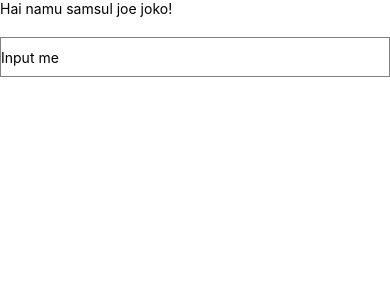
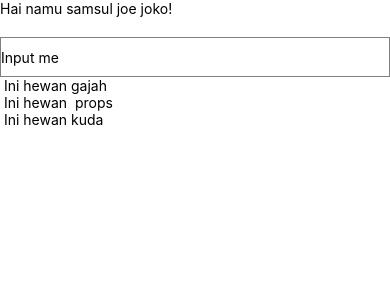
Before and after one commit to masudinn/Latihan-React-Native-1, a React Native app: screen / in a window 390 px wide. Shown: the top 300 px of the page. Built offline with nearby package versions, Linux system fonts and the light colour scheme.

Commit message:
latihan props React Native

```diff
--- a/src/App.js
+++ b/src/App.js
@@ -4,6 +4,16 @@ import { View, Text, TextInput } from 'react-native'
 const App = (firstName, secondName, thirdName) => {
   return firstName + " " + secondName + " " + thirdName;
 }
+
+const Hewan = (props) => {
+  return (
+    <View>
+      <Text > Ini hewan {props.namahewan}</Text>
+    </View>
+  )
+
+}
+
 
 const Name = () => {
   return (
@@ -21,7 +31,13 @@ const Name = () => {
         }}
         defaultValue="Input me"
       />
+
+      <Hewan namahewan="gajah" />
+      <Hewan namahewan=" props " />
+      <Hewan namahewan="kuda" />
+
     </View>
+
   );
 }
 
```
